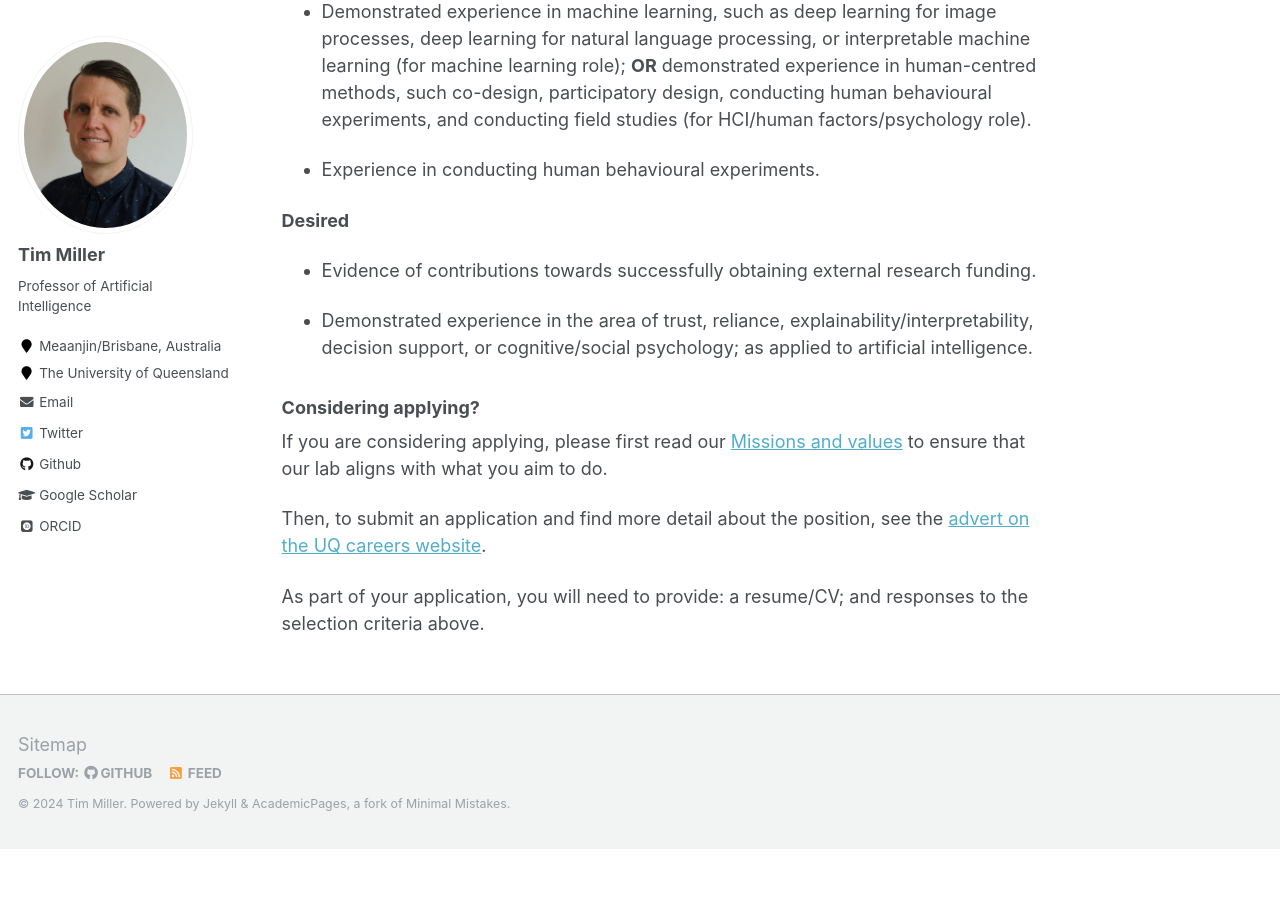
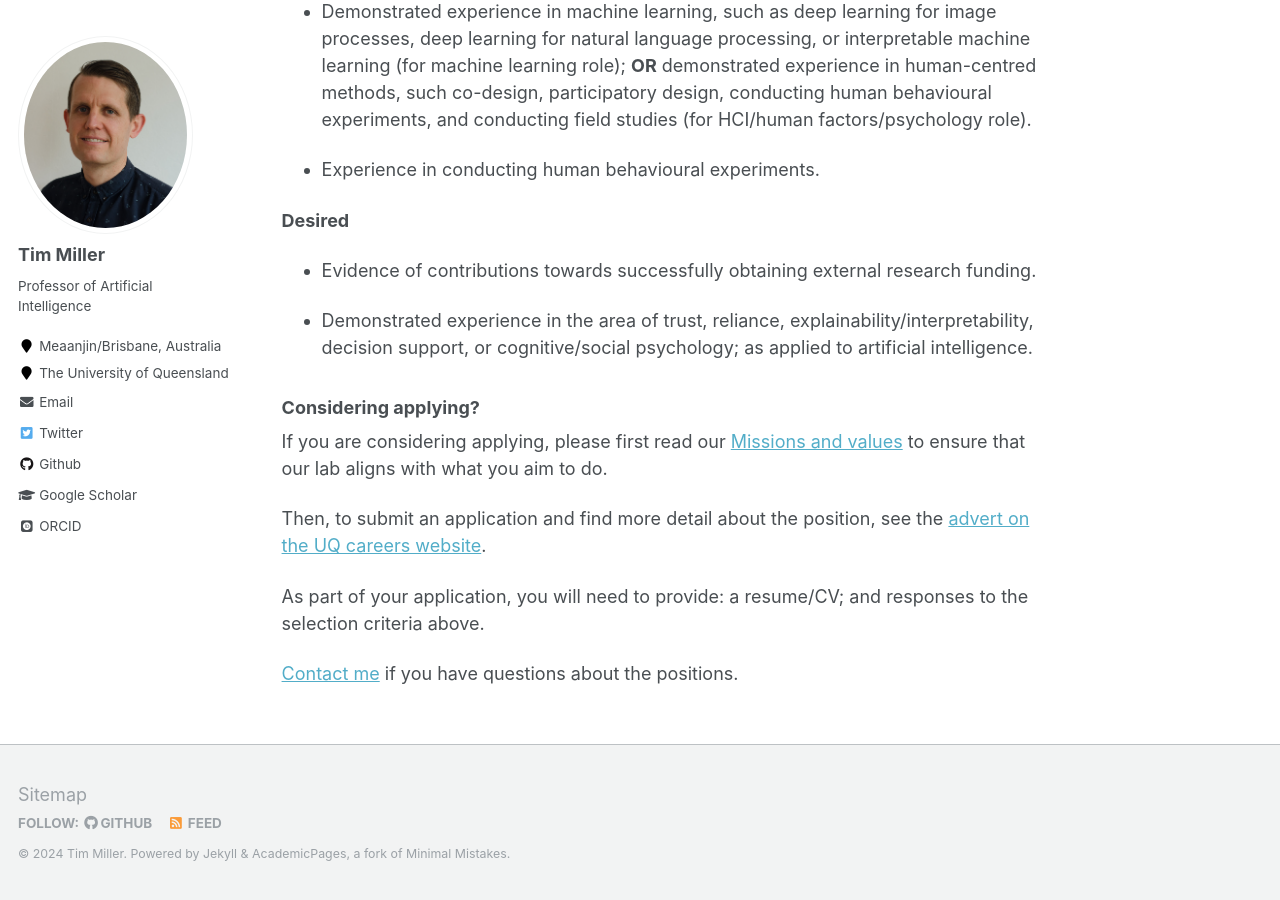
Before and after one commit to uqtmiller/uqtmiller.github.io, a Jekyll site: the page built from _pages/about.md, in a window 1280 px wide and 900 px high, scrolled down 2250 px. Built offline with Jekyll 4.4.1, drawn with Linux system fonts in a browser that asks for light colours; some web fonts are replaced; before the commit the page ends 3099 px from its top, so only the background shows below that.

Commit message:
Update about.md

```diff
--- a/_pages/about.md
+++ b/_pages/about.md
@@ -71,3 +71,5 @@ If you are considering applying, please first read our [Missions and values](/mi
 Then, to submit an application and find more detail about the position, see the [advert on the UQ careers website](https://uq.wd3.myworkdayjobs.com/uqcareers/job/St-Lucia-Campus/Research-fellow-in-Human-Centred-AI-for-Decision-Support_R-36188-1).
 
 As part of your application, you will need to provide: a resume/CV; and responses to the selection criteria above.
+
+[Contact me](mailto:timothy.miller@uq.edu.au) if you have questions about the positions.
```
